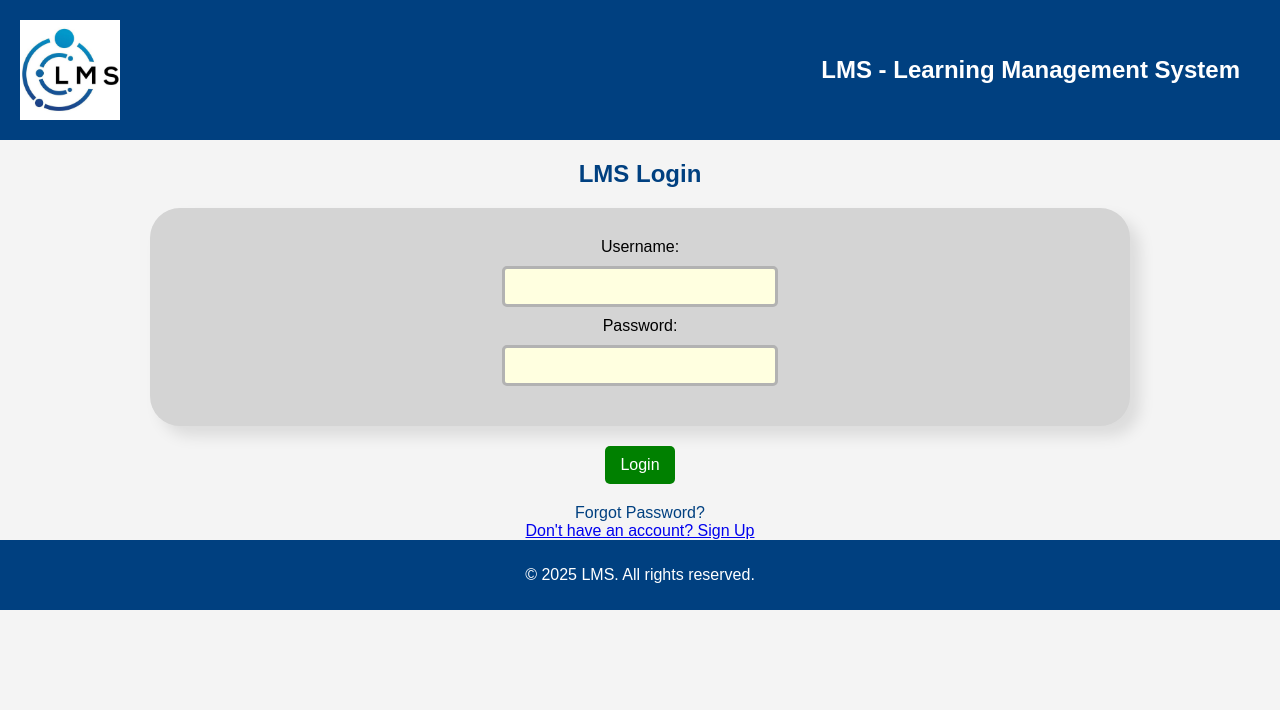
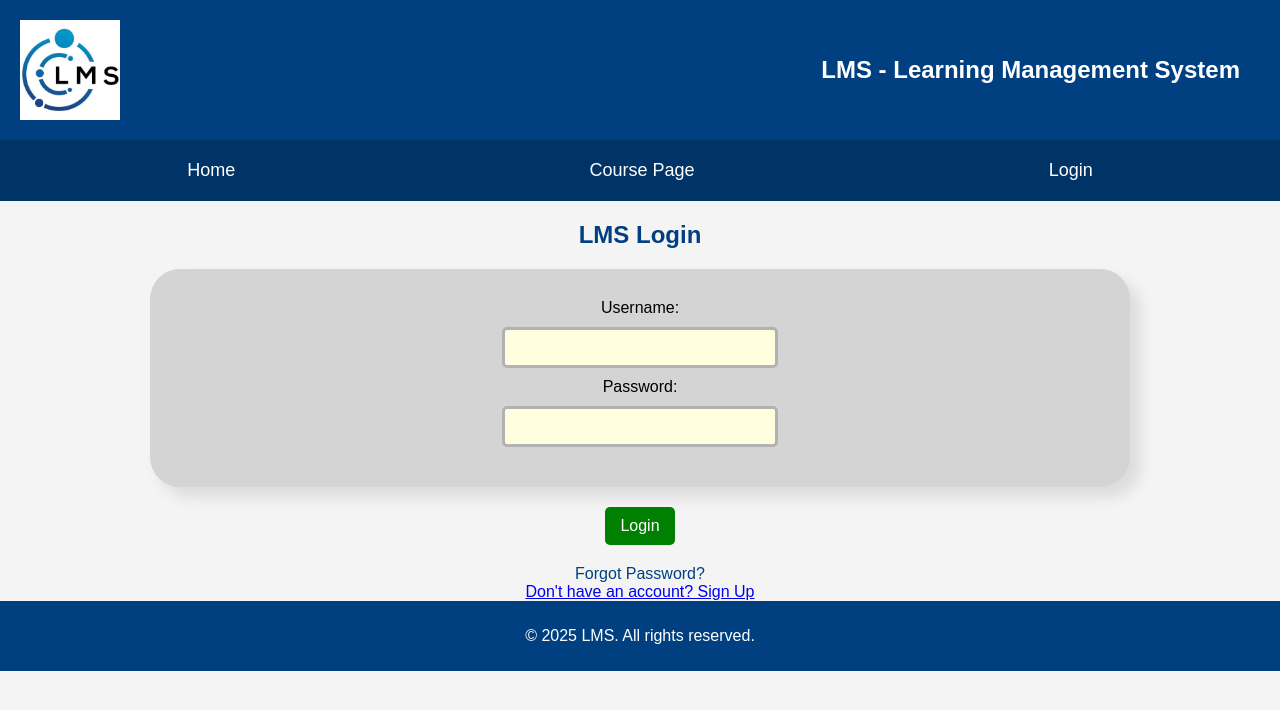
Before and after one commit to NoahVickerson/ENSF381_Assignment4, a React (Create React App) app: page /login in a window 1280 px wide. Shown: the top 710 px of the page. Built offline with nearby package versions, Linux system fonts and the light colour scheme.

Commit message:
Add files via upload

```diff
--- /dev/null
+++ b/src/components/Login.js
@@ -0,0 +1,87 @@
+import React, { useState, useEffect, useContext } from 'react';
+import { useNavigate } from 'react-router-dom';
+import './LoginForm.css';
+import logo from '../images/logo.jpg';
+import AuthContext from './AuthContext';
+import DisplayStatus from './DisplayStatus';
+
+function Login() {
+    const [username, setUsername] = useState('');
+    const [password, setPassword] = useState('');
+    const [message, setMessage] = useState('');
+    const navigate = useNavigate();
+    const { setAuthStatus } = useContext(AuthContext);
+
+    const handleLogin = async (e) => {
+        e.preventDefault();
+
+        if (username === '' || password === '') {
+            setMessage('Username and password cannot be empty.');
+            return;
+        }
+
+        if (password.length < 8) {
+            setMessage('Password must be at least 8 characters.');
+            return;
+        }
+
+        try {
+            const response = await fetch('https://jsonplaceholder.typicode.com/users');
+            const users = await response.json();
+            const validUser = users.find(user =>
+                user.username === username && user.email === password
+            );
+
+            if (validUser) {
+                setMessage('Login successful! Redirecting...');
+                setAuthStatus({ username, isAuthenticated: true });
+                setTimeout(() => navigate('/course-view'), 2000);
+            } else {
+                setMessage('Invalid username or password!');
+            }
+        } catch (error) {
+            setMessage('Failed to fetch user data!');
+        }
+    };
+
+    return (
+        <div className="login-container">
+
+            <main>
+                <h2>LMS Login</h2>
+                <form onSubmit={handleLogin} className="login-form">
+                    <label htmlFor="username">Username:</label>
+                    <input
+                        type="text"
+                        id="username"
+                        className="login-input"
+                        value={username}
+                        onChange={(e) => setUsername(e.target.value)}
+                        required
+                    />
+
+                    <label htmlFor="password">Password:</label>
+                    <input
+                        type="password"
+                        id="password"
+                        className="login-input"
+                        value={password}
+                        onChange={(e) => setPassword(e.target.value)}
+                        required
+                    />
+                </form>
+                <bottomform>
+                <button type="submit" className="main-button">Login</button>
+
+                <DisplayStatus type={message.includes('successful') ? "success" : "error"} message={message} />
+                <a href="#" className="forgot-password">Forgot Password?</a>
+                <br />
+                <a href="/signup">Don't have an account? Sign Up</a>
+                </bottomform>
+            </main>
+
+        </div>
+    );
+}
+
+export default Login;
--- a/src/components/LoginForm.js
+++ b/src/components/LoginForm.js
@@ -1,92 +1,14 @@
-import React, { useState, useEffect, useContext } from 'react';
-import { useNavigate } from 'react-router-dom';
-import './LoginForm.css';
-import logo from '../images/logo.jpg';
-import AuthContext from './AuthContext';
-import DisplayStatus from './DisplayStatus';
+import React from 'react';
+import Header from './Header.js';
+import Footer from './Footer.js';
+import Login from './Login.js';
 
 function LoginForm() {
-    const [username, setUsername] = useState('');
-    const [password, setPassword] = useState('');
-    const [message, setMessage] = useState('');
-    const navigate = useNavigate();
-    const { setAuthStatus } = useContext(AuthContext);
-
-    const handleLogin = async (e) => {
-        e.preventDefault();
-
-        if (username === '' || password === '') {
-            setMessage('Username and password cannot be empty.');
-            return;
-        }
-
-        if (password.length < 8) {
-            setMessage('Password must be at least 8 characters.');
-            return;
-        }
-
-        try {
-            const response = await fetch('https://jsonplaceholder.typicode.com/users');
-            const users = await response.json();
-            const validUser = users.find(user =>
-                user.username === username && user.email === password
-            );
-
-            if (validUser) {
-                setMessage('Login successful! Redirecting...');
-                setAuthStatus({ username, isAuthenticated: true });
-                setTimeout(() => navigate('/course-view'), 2000);
-            } else {
-                setMessage('Invalid username or password!');
-            }
-        } catch (error) {
-            setMessage('Failed to fetch user data!');
-        }
-    };
-
     return (
-        <div className="login-container">
-            <header>
-                <img src={logo} alt="LMS Logo" style={{ width: '100px', height: '100px' }} />
-                <h1>LMS - Learning Management System</h1>
-            </header>
-
-            <main>
-                <h2>LMS Login</h2>
-                <form onSubmit={handleLogin} className="login-form">
-                    <label htmlFor="username">Username:</label>
-                    <input
-                        type="text"
-                        id="username"
-                        className="login-input"
-                        value={username}
-                        onChange={(e) => setUsername(e.target.value)}
-                        required
-                    />
-
-                    <label htmlFor="password">Password:</label>
-                    <input
-                        type="password"
-                        id="password"
-                        className="login-input"
-                        value={password}
-                        onChange={(e) => setPassword(e.target.value)}
-                        required
-                    />
-                </form>
-                <bottomform>
-                <button type="submit" className="main-button">Login</button>
-
-                <DisplayStatus type={message.includes('successful') ? "success" : "error"} message={message} />
-                <a href="#" className="forgot-password">Forgot Password?</a>
-                <br />
-                <a href="/signup">Don't have an account? Sign Up</a>
-                </bottomform>
-            </main>
-
-            <footer>
-                <p>&copy; 2025 LMS. All rights reserved.</p>
-            </footer>
+        <div>
+            <Header />
+            <Login />
+            <Footer />
         </div>
     );
 }
--- a/src/components/SignUp.js
+++ b/src/components/SignUp.js
@@ -57,10 +57,6 @@
 
     return (
         <div className="login-container">
-            <header>
-                <img src={logo} alt="LMS Logo" style={{width: '100px', height: '100px'}} />
-                <h1>LMS - Learning Management System</h1>
-            </header>
 
             <nav>
                 <a href="/">Homepage</a>
@@ -137,9 +133,6 @@
                 </bottomform>
             </main>
 
-            <footer>
-                <p>&copy; 2025 LMS. All rights reserved.</p>
-            </footer>
         </div>
     );
 }
```
